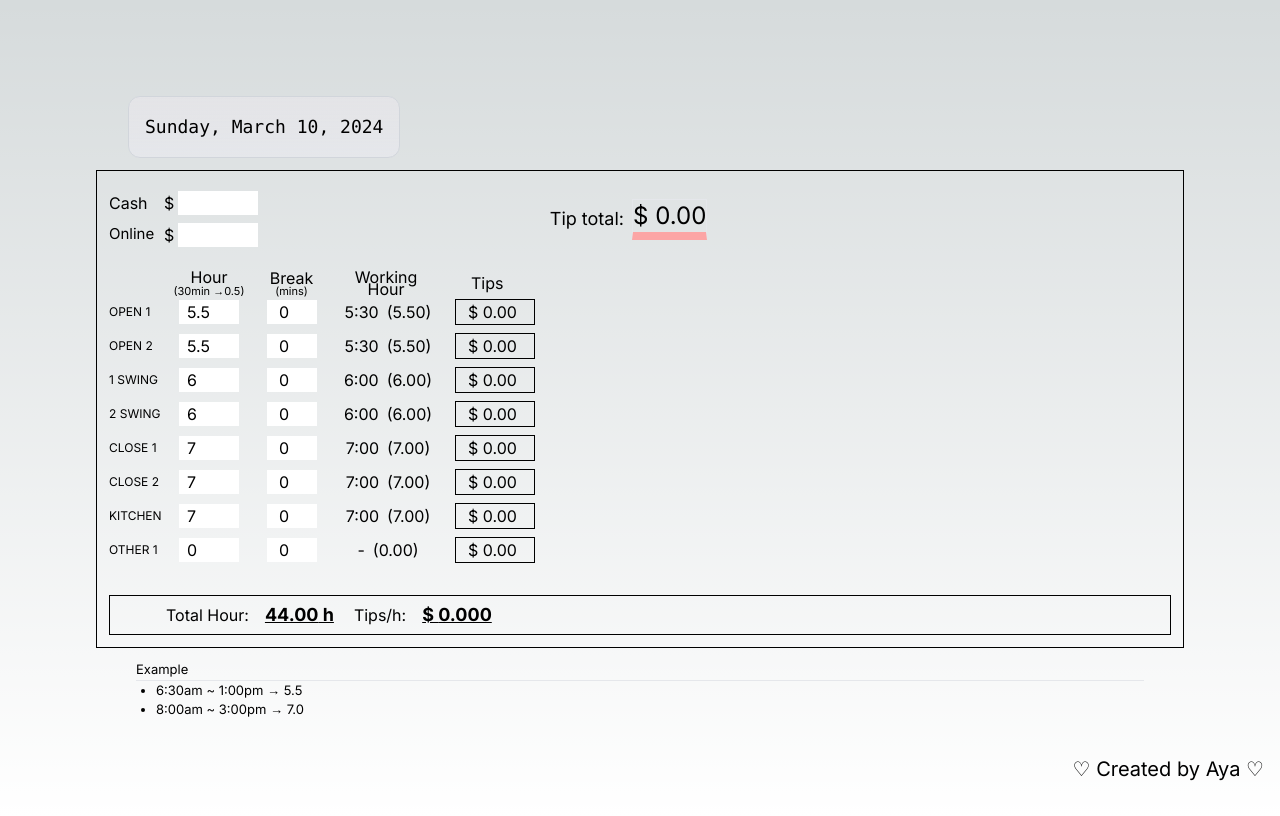
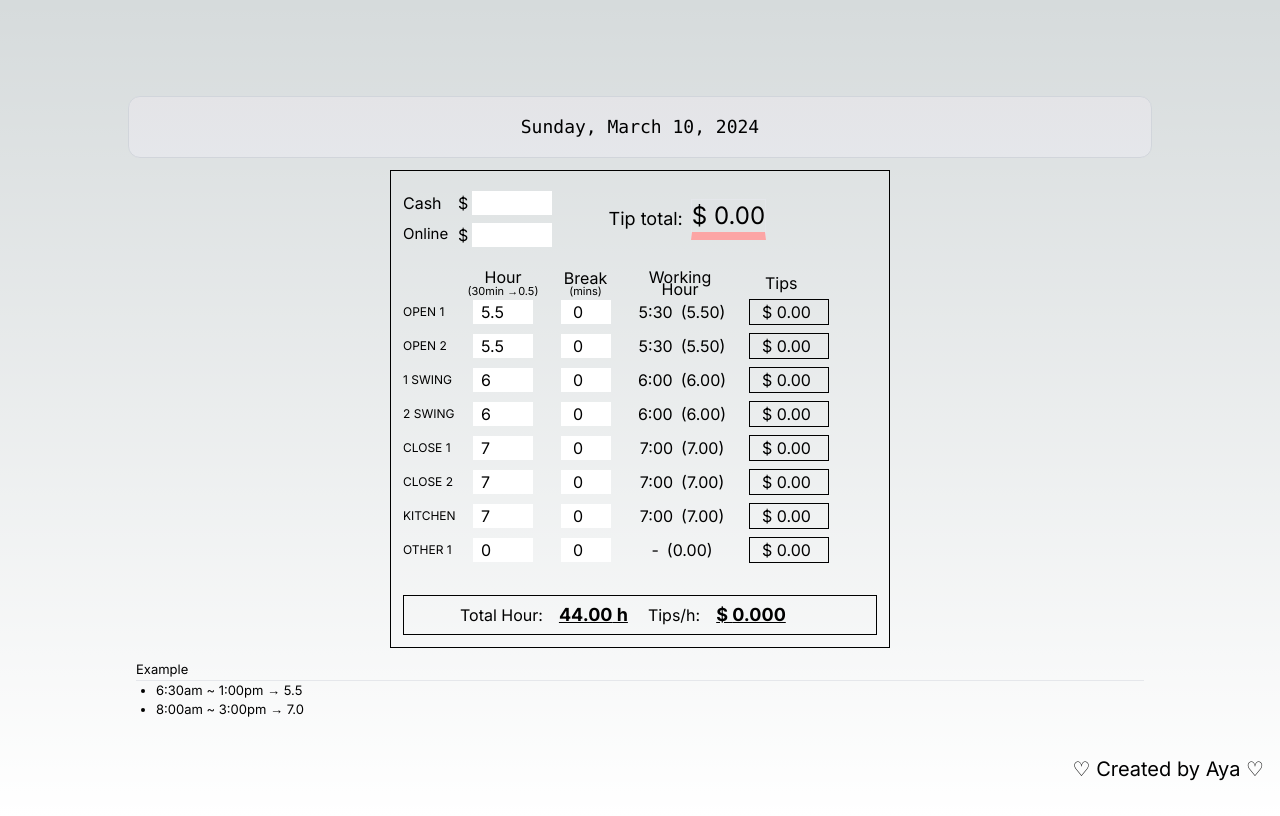
Before and after one commit to aya02200220/Platform7, a Next.js app: page / in a window 1280 px wide. Built offline with nearby package versions, Linux system fonts and the light colour scheme.

Commit message:
changed resoinsive desigh for iPad

```diff
--- a/app/components/Tips.jsx
+++ b/app/components/Tips.jsx
@@ -13,8 +13,8 @@ const Tips = () => {
 
   return (
     <>
-      <div className="pt-10 md:pt-3"></div>
-      <div className="border border-black  w-full p-3 ">
+      <div className="pt-6 md:pt-3 w-full max-w-[500px]">
+        <div className="border border-black w-full p-3">
           <div className="flex justify-center mt-2 ">
             <div className="w-2/5">
               <div className="flex mb-2">
@@ -52,6 +52,7 @@ const Tips = () => {
           </div>
 
           <Staff tipTotal={calculateTotalAmount()} />
+        </div>
       </div>
     </>
   );
--- a/app/page.js
+++ b/app/page.js
@@ -5,7 +5,7 @@ import { Note } from "./components/Note";
 export default function Home() {
   return (
     <main className="flex min-h-screen flex-col items-center p-2 pt-12 md:p-24">
-      <div className="z-10 max-w-5xl w-full items-center justify-between font-mono text-sm lg:flex">
+      <div className="z-10 max-w-5xl w-full items-center justify-between font-mono text-sm ">
         <div className="fixed left-0 top-0 flex w-full justify-center border-b border-gray-300 bg-gradient-to-b from-zinc-200 pb-2 md:pb-6 pt-6 md:pt-8 backdrop-blur-2xl  lg:static lg:w-auto  lg:rounded-xl lg:border lg:bg-gray-200 lg:p-4 ">
           <CurrentDate />
         </div>
```
Lines whose indentation alone changed are shown as unchanged.
